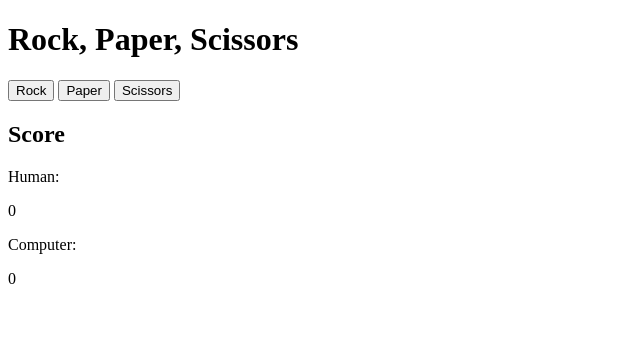
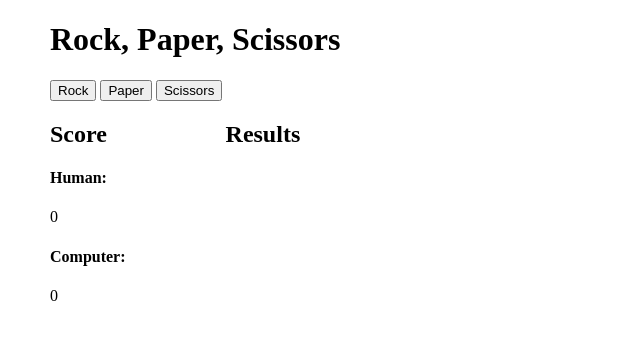
Before and after one commit to denaliazhi/odin-rock-paper-scissors, a plain HTML site: page index.html in a window 1280 px wide. Shown: the whole page, without its empty margins (0-640 px from the left). Drawn offline with Linux system fonts and the light colour scheme.

Commit message:
Add left margin, Display score and results in line

```diff
--- a/index.html
+++ b/index.html
@@ -4,6 +4,7 @@
     <meta charset="UTF-8">
     <meta name="viewport" content="width=device-width, initial-scale=1.0">
     <title>Rock, Paper, Scissors</title>
+    <link rel="stylesheet" href="style.css">
 </head>
 <body>
     <h1>Rock, Paper, Scissors</h1>
@@ -12,18 +13,22 @@
         <button>Paper</button>
         <button>Scissors</button>
     </div>
-    <div>
-        <h2>Score</h2>
-        <div>
-            <p>Human:</p>
-            <p class = "human">0</p>
+    <div class="game">
+        <div class="scoreboard">
+            <h2>Score</h2>
+            <div>
+                <h4>Human:</h4>
+                <p class = "human">0</p>
+            </div>
+            <div>
+                <h4>Computer:</h4>
+                <p class = "computer">0</p>
+            </div>
         </div>
-        <div>
-            <p>Computer:</p>
-            <p class = "computer">0</p>
+        <div class="round-results">
+            <h2>Results</h2>
         </div>
     </div>
-    <div class="round-results"></div>
     <script src="script.js"></script>
 </body>
 </html>
--- a/script.js
+++ b/script.js
@@ -112,7 +112,7 @@ choice.addEventListener("click", (e) => {
         const gameResult = document.createElement("p")
         gameResult.textContent = "Game over..." + ((humanScore > computerScore ? "You win!" :
             (humanScore == computerScore ? "It's a draw." : "You lose.")))
-            + ` Final score: H${humanScore} | C${computerScore}`;
+            + `\nFinal score: H${humanScore} - C${computerScore}`;
         roundResults.append(gameResult);
         played = humanScore = computerScore = 0;
     } else {
--- /dev/null
+++ b/style.css
@@ -0,0 +1,11 @@
+body {
+    margin-left: 50px;
+}
+
+.game {
+    display: flex;
+}
+
+.round-results {
+    margin-left: 100px;
+}
```
